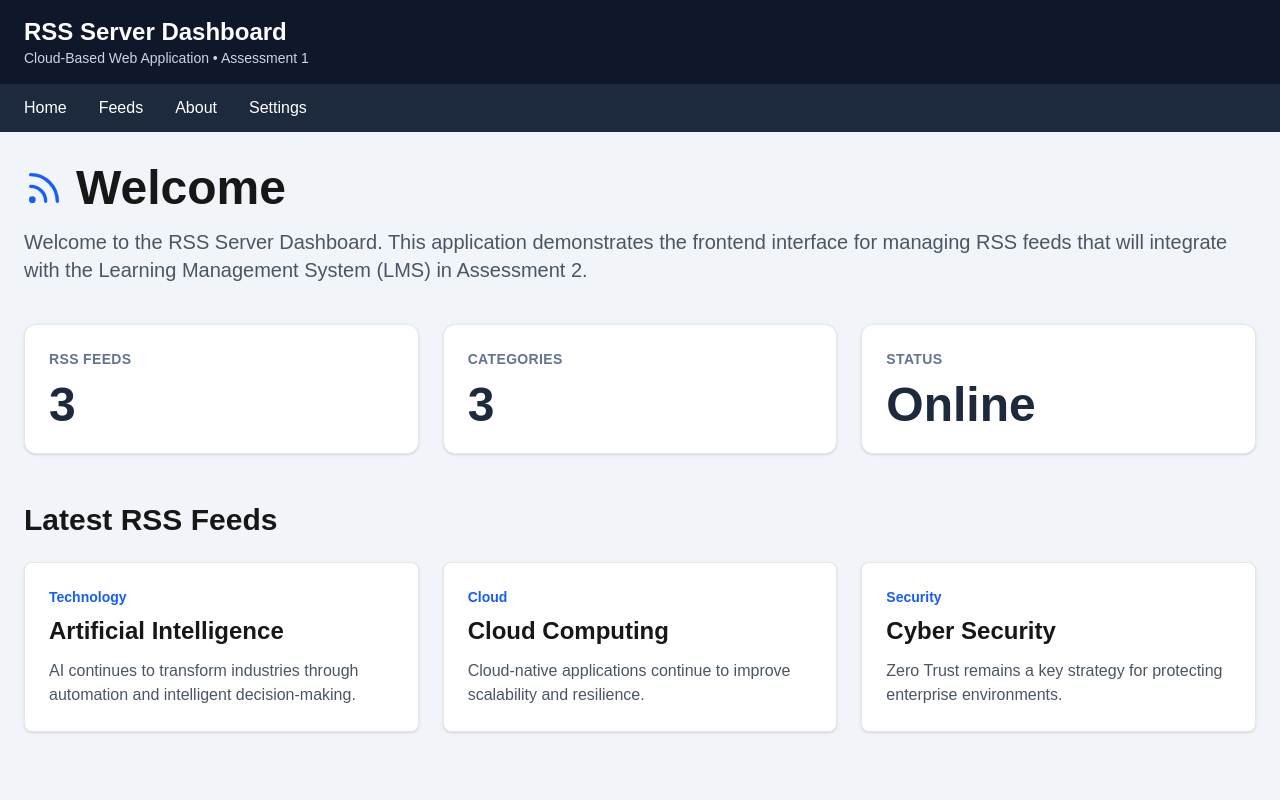
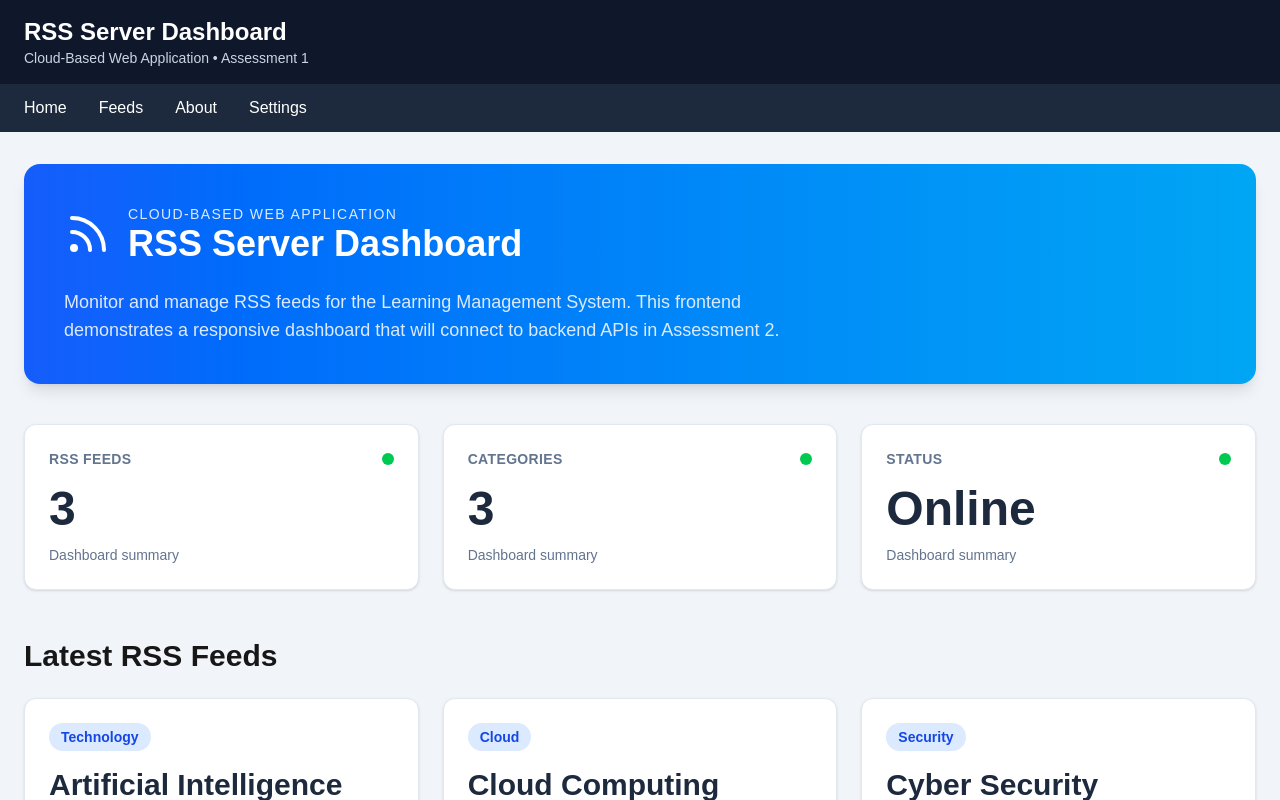
Before and after one commit to josephtipo/rss-lms-frontend, a Next.js app: page / in a window 1280 px wide. Shown: the top 800 px of the page. Built offline with nearby package versions, Linux system fonts and the light colour scheme.

Commit message:
Implement RSS dashboard UI with reusable React components

```diff
--- a/app/page.tsx
+++ b/app/page.tsx
@@ -1,4 +1,5 @@
 import { Rss } from "lucide-react";
+
 import FeedCard from "@/components/FeedCard";
 import StatCard from "@/components/StatCard";
 import { feeds } from "@/data/feeds";
@@ -6,18 +7,26 @@ import { feeds } from "@/data/feeds";
 export default function Home() {
   return (
     <>
-      {/* Welcome Section */}
-      <section className="mb-10">
-        <h1 className="mb-4 flex items-center gap-3 text-5xl font-bold">
-          <Rss className="h-10 w-10 text-blue-600" />
-          Welcome
-        </h1>
+      {/* Hero Section */}
+      <section className="mb-10 rounded-2xl bg-gradient-to-r from-blue-600 to-sky-500 p-10 text-white shadow-lg">
+        <div className="flex items-center gap-4">
+          <Rss className="h-12 w-12" />
 
-        <p className="text-xl text-gray-600">
-          Welcome to the RSS Server Dashboard. This application
-          demonstrates the frontend interface for managing RSS feeds
-          that will integrate with the Learning Management System
-          (LMS) in Assessment 2.
+          <div>
+            <p className="text-sm uppercase tracking-widest text-blue-100">
+              Cloud-Based Web Application
+            </p>
+
+            <h1 className="text-4xl font-bold">
+              RSS Server Dashboard
+            </h1>
+          </div>
+        </div>
+
+        <p className="mt-6 max-w-3xl text-lg text-blue-100">
+          Monitor and manage RSS feeds for the Learning Management
+          System. This frontend demonstrates a responsive dashboard
+          that will connect to backend APIs in Assessment 2.
         </p>
       </section>
 
--- a/components/FeedCard.tsx
+++ b/components/FeedCard.tsx
@@ -10,18 +10,30 @@ export default function FeedCard({
   summary,
 }: FeedCardProps) {
   return (
-    <div className="rounded-lg border border-gray-200 bg-white p-6 shadow-sm hover:shadow-md transition">
-      <p className="mb-2 text-sm font-semibold text-blue-600">
-        {category}
-      </p>
+    <div className="flex h-full flex-col rounded-xl border border-slate-200 bg-white p-6 shadow-sm transition duration-300 hover:-translate-y-1 hover:shadow-xl">
+      {/* Category Badge */}
+      <div className="mb-4">
+        <span className="inline-flex rounded-full bg-blue-100 px-3 py-1 text-sm font-semibold text-blue-700">
+          {category}
+        </span>
+      </div>
 
-      <h3 className="mb-3 text-2xl font-bold">
+      {/* Feed Title */}
+      <h3 className="mb-3 text-3xl font-bold text-slate-800">
         {title}
       </h3>
 
-      <p className="text-gray-600">
+      {/* Feed Summary */}
+      <p className="flex-grow text-slate-600 leading-relaxed">
         {summary}
       </p>
+
+      {/* Footer */}
+      <div className="mt-6 border-t pt-4">
+        <button className="font-semibold text-blue-600 transition hover:text-blue-800">
+          Read More →
+        </button>
+      </div>
     </div>
   );
 }
--- a/components/StatCard.tsx
+++ b/components/StatCard.tsx
@@ -9,13 +9,21 @@ export default function StatCard({
 }: StatCardProps) {
   return (
     <div className="rounded-xl border border-slate-200 bg-white p-6 shadow-sm transition duration-300 hover:-translate-y-1 hover:shadow-xl">
+      <div className="mb-4 flex items-center justify-between">
         <p className="text-sm font-semibold uppercase tracking-wide text-slate-500">
           {title}
         </p>
 
-    <h2 className="mt-3 text-5xl font-bold text-slate-800">
+        <div className="h-3 w-3 rounded-full bg-green-500"></div>
+      </div>
+
+      <h2 className="text-5xl font-bold text-slate-800">
         {value}
       </h2>
+
+      <p className="mt-3 text-sm text-slate-500">
+        Dashboard summary
+      </p>
     </div>
   );
 }
```
Lines whose indentation alone changed are shown as unchanged.
